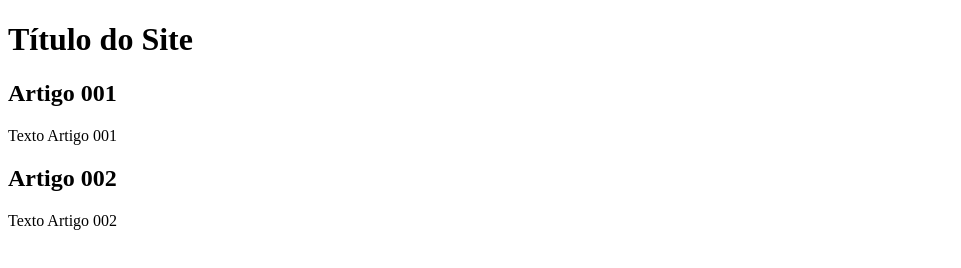
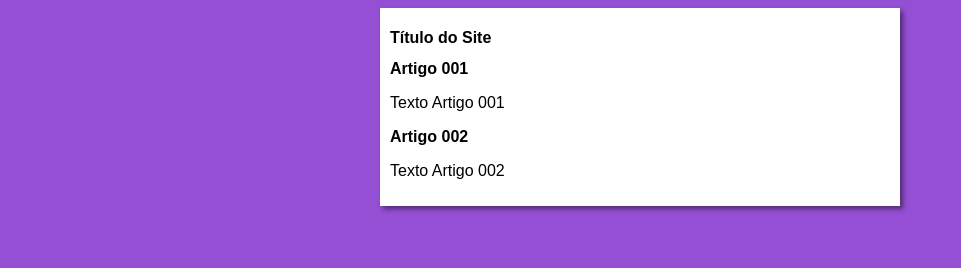
Before and after one commit to Hugocorreaa/projeto-site, a plain HTML site: page index.html in a window 1280 px wide. Shown: the whole page, without its empty margins (0-961 px from the left). Drawn offline with Linux system fonts and the light colour scheme.

Commit message:
iniciei o design

```diff
--- /dev/null
+++ b/estilos/style.css
@@ -0,0 +1,17 @@
+*{
+    font-family: Arial, Helvetica, sans-serif;
+    font-size: 16px;
+}
+
+body {
+    background-color: rgb(148, 79, 212);
+
+}
+
+main {
+    background-color: white;
+    width: 500px;
+    margin: auto;
+    padding: 10px;
+    box-shadow: 3px 3px 5px rgba(0, 0, 0, 0.473);
+}
--- a/index.html
+++ b/index.html
@@ -4,6 +4,7 @@
     <meta charset="UTF-8">
     <meta name="viewport" content="width=device-width, initial-scale=1.0">
     <title>Título do Site</title>
+    <link rel="stylesheet" href="estilos/style.css">
 </head>
 <body>
     <main>
```
